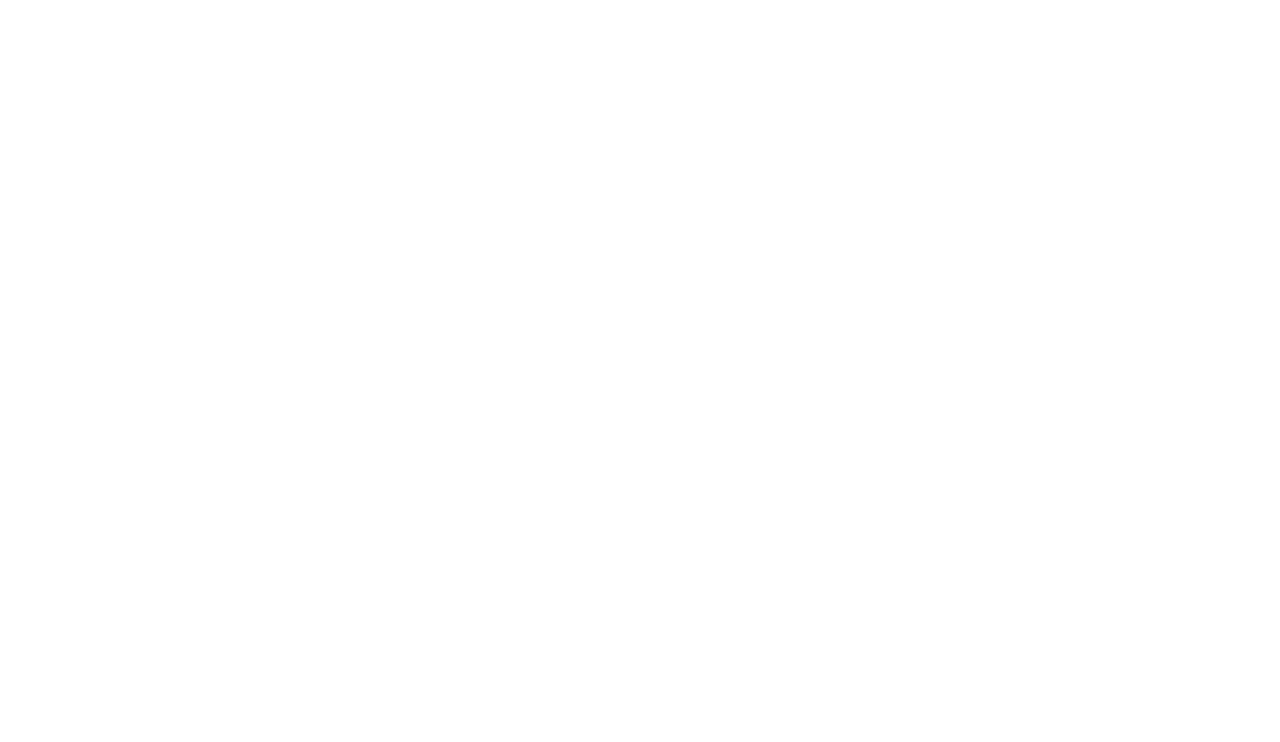
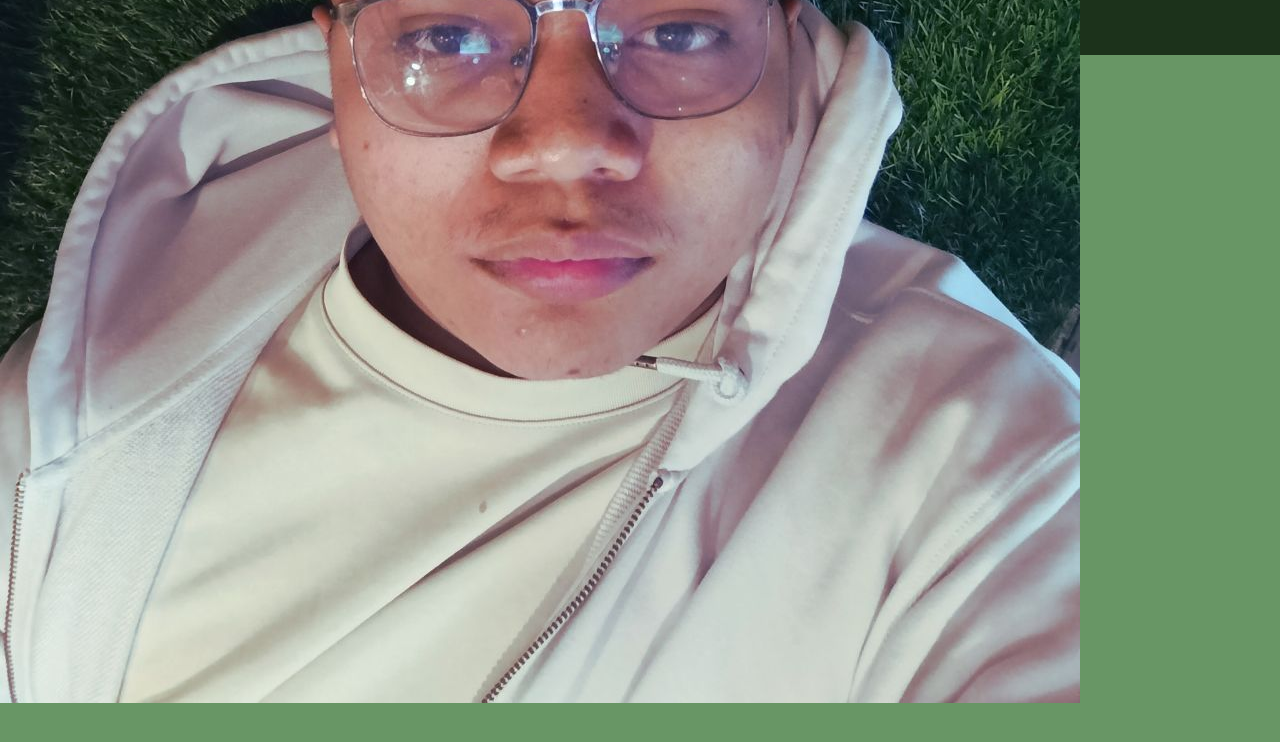
Before and after one commit to Jerannn24/TributePage, a plain HTML site: page index.html in a window 1280 px wide. Drawn offline with Linux system fonts and the light colour scheme.

Commit message:
add: background-color, and picture of myself

```diff
--- a/index.html
+++ b/index.html
@@ -1,16 +1,20 @@
 <!DOCTYPE html>
 <html lang="en">
+
 <head>
     <meta charset="UTF-8">
     <meta name="viewport" content="width=device-width, initial-scale=1.0">
+    <link rel="stylesheet" href="styles.css">
     <title>Tribute Page by Jerannn24</title>
 </head>
+
 <body>
     <header>
-
+        <img src="./Muka-Jerannn24.jpg" alt="">
     </header>
-    <main>
+    <main id="main">
 
     </main>
 </body>
+
 </html>
--- a/styles.css
+++ b/styles.css
@@ -0,0 +1,15 @@
+body {
+    font-family: 'Segoe UI', Tahoma, Geneva, Verdana, sans-serif;
+    margin: 0;
+    background-color: #689665;
+}
+
+header {
+    height: max(0.2rem, 55px);
+    width: 100%;
+    background-color: #1c321b;
+    display: flex;
+    justify-content: space-between;
+    align-items: center;
+    top: 0;
+}
```
Also changed, not shown: Muka-Jerannn24.jpg (added).
